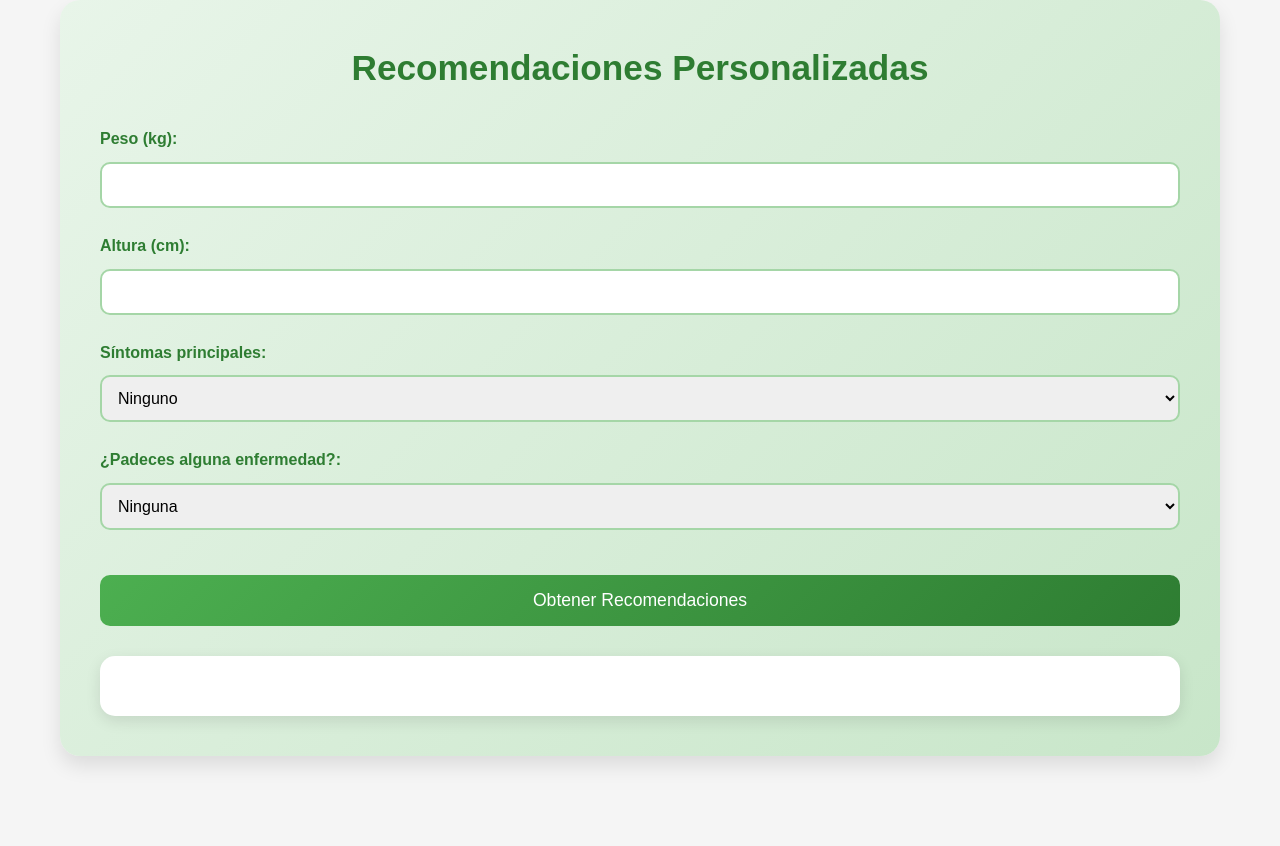
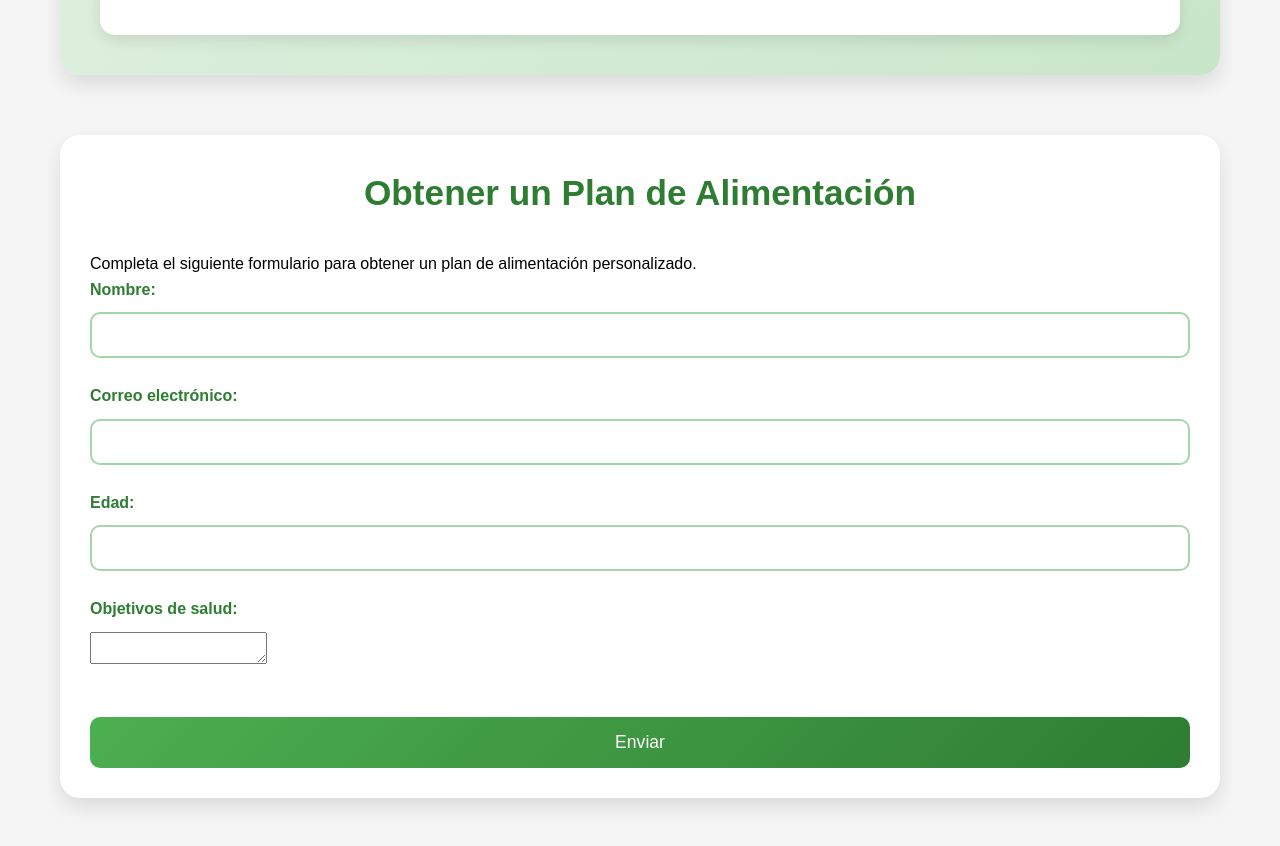
Before and after one commit to Tanhia/nutricion, a plain HTML site: page index.html in a window 1280 px wide. Shown: the part 1772-2618 px from the top of the page. Drawn offline with Linux system fonts and the light colour scheme.

Commit message:
plan
plan de alimentacion

```diff
--- a/index.html
+++ b/index.html
@@ -1,5 +1,4 @@
 <!DOCTYPE html>
-<button style="background-color: red; color: white; padding: 10px 20px; margin: auto; display: block; margin-top: 50%;">Haz clic aquí</button>
 <html lang="es">
 <head>
     <meta charset="UTF-8">
@@ -210,6 +209,30 @@
             </form>
             <div id="recomendaciones"></div>
         </section>
+
+        <section class="seccion">
+            <h2>Obtener un Plan de Alimentación</h2>
+            <p>Completa el siguiente formulario para obtener un plan de alimentación personalizado.</p>
+            <form id="formularioPlanAlimentacion">
+                <div class="form-group">
+                    <label for="nombre">Nombre:</label>
+                    <input type="text" id="nombre" required>
+                </div>
+                <div class="form-group">
+                    <label for="email">Correo electrónico:</label>
+                    <input type="email" id="email" required>
+                </div>
+                <div class="form-group">
+                    <label for="edad">Edad:</label>
+                    <input type="number" id="edad" required>
+                </div>
+                <div class="form-group">
+                    <label for="objetivos">Objetivos de salud:</label>
+                    <textarea id="objetivos" required></textarea>
+                </div>
+                <button type="button" onclick="enviarPlanAlimentacion()">Enviar</button>
+            </form>
+        </section>
     </div>
 
     <script>
@@ -274,6 +297,16 @@
 
             document.getElementById('recomendaciones').innerHTML = recomendacion;
         }
+
+        function enviarPlanAlimentacion() {
+            const nombre = document.getElementById('nombre').value;
+            const email = document.getElementById('email').value;
+            const edad = document.getElementById('edad').value;
+            const objetivos = document.getElementById('objetivos').value;
+
+            // Aquí se podría agregar la lógica para enviar los datos a un servidor o realizar alguna otra acción
+            alert(`Gracias, ${nombre}. Tu plan de alimentación será enviado a ${email} en breve.`);
+        }
     </script>
 </body>
 </html>
```
